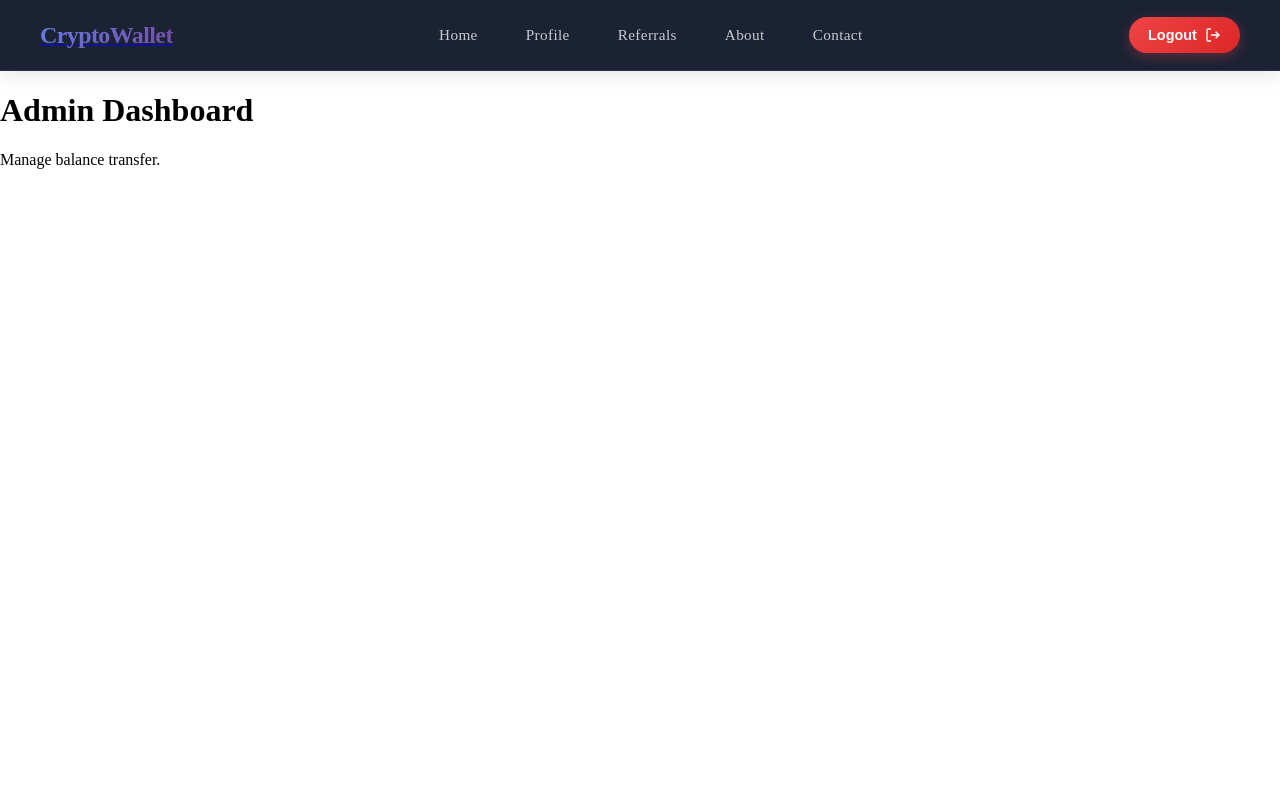
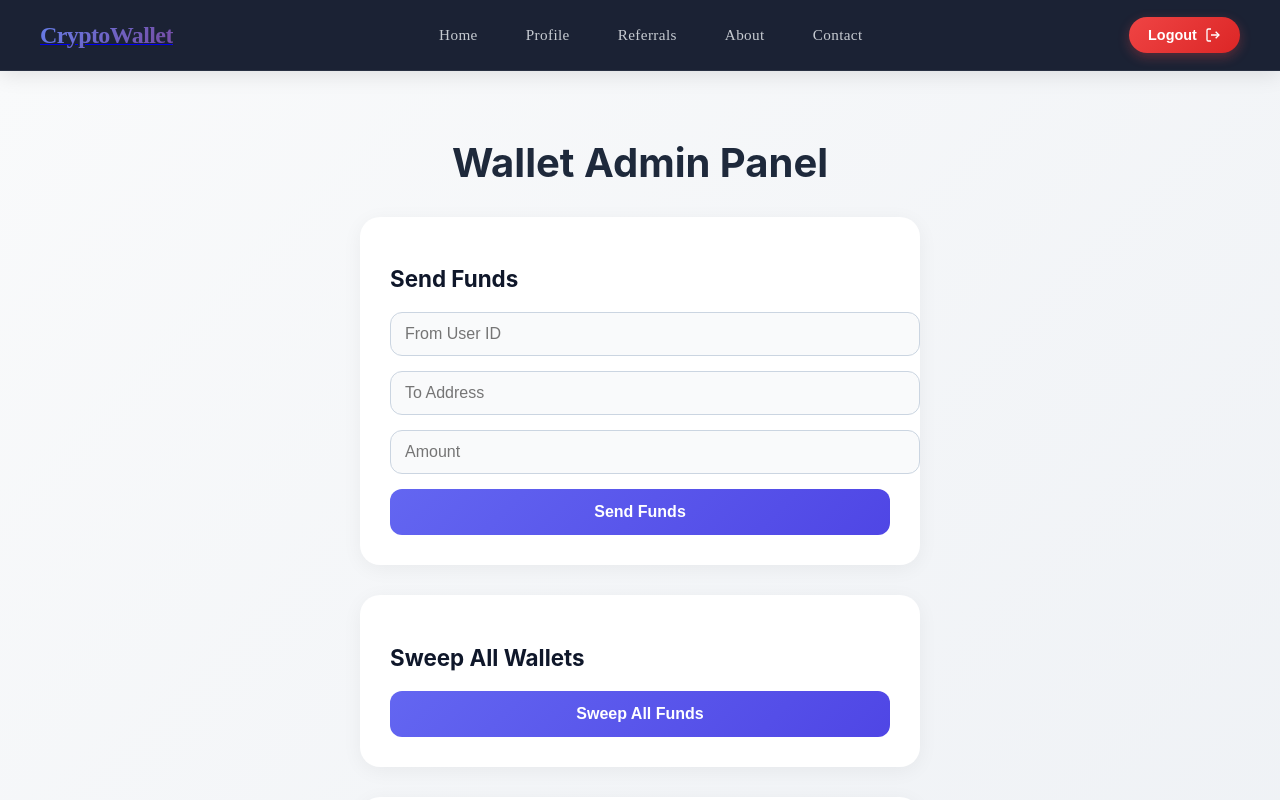
Before and after one commit to josephchamoun/dcpclone-frontend, a Next.js app: page /admin in a window 1280 px wide. Shown: the top 800 px of the page. Built offline with nearby package versions, Linux system fonts and the light colour scheme.

Commit message:
adding the admin page with the all its features

```diff
--- a/app/(main)/admin/page.js
+++ b/app/(main)/admin/page.js
@@ -1,8 +1,123 @@
-export default function AdminPage() {
-    return (
-        <div>
-            <h1>Admin Dashboard</h1>
-            <p>Manage balance transfer.</p>
-        </div>
-    );
+"use client";
+
+import { useState } from "react";
+import axios from "axios";
+import styles from "@/styles/admin.module.css";
+
+export default function WalletAdminPage() {
+  const [loading, setLoading] = useState(false);
+  const [fromUserId, setFromUserId] = useState("");
+  const [toAddress, setToAddress] = useState("");
+  const [amount, setAmount] = useState("");
+  const [message, setMessage] = useState("");
+
+  const API_BASE = "http://127.0.0.1:8000/api";
+
+  const getToken = () => localStorage.getItem("token");
+
+  const handleSendFunds = async () => {
+    try {
+      setLoading(true);
+      const res = await axios.post(
+        `${API_BASE}/wallet/send`,
+        { from_user_id: fromUserId, to_address: toAddress, amount },
+        { headers: { Authorization: `Bearer ${getToken()}` } }
+      );
+      setMessage(`✅ Sent successfully: ${JSON.stringify(res.data)}`);
+    } catch (err) {
+      setMessage(`❌ Error: ${err.response?.data?.error || err.message}`);
+    } finally {
+      setLoading(false);
+    }
+  };
+
+  const handleSweepAll = async () => {
+    try {
+      setLoading(true);
+      const res = await axios.get(`${API_BASE}/sweepallwallets`, {
+        headers: { Authorization: `Bearer ${getToken()}` },
+      });
+      setMessage(`✅ Sweep successful: ${JSON.stringify(res.data)}`);
+    } catch (err) {
+      setMessage(`❌ Error: ${err.response?.data?.error || err.message}`);
+    } finally {
+      setLoading(false);
+    }
+  };
+
+  const handleGetBalance = async () => {
+    try {
+      setLoading(true);
+      const res = await axios.get(`${API_BASE}/wallet/balance`, {
+        headers: { Authorization: `Bearer ${getToken()}` },
+      });
+      setMessage(`💰 Balance: ${res.data.balance}`);
+    } catch (err) {
+      setMessage(`❌ Error: ${err.response?.data?.error || err.message}`);
+    } finally {
+      setLoading(false);
+    }
+  };
+
+  return (
+    <div className={styles.container}>
+      <h1 className={styles.title}>Wallet Admin Panel</h1>
+
+      <div className={styles.card}>
+        <h2>Send Funds</h2>
+        <input
+          type="text"
+          className={styles.input}
+          placeholder="From User ID"
+          value={fromUserId}
+          onChange={(e) => setFromUserId(e.target.value)}
+        />
+        <input
+          type="text"
+          className={styles.input}
+          placeholder="To Address"
+          value={toAddress}
+          onChange={(e) => setToAddress(e.target.value)}
+        />
+        <input
+          type="text"
+          className={styles.input}
+          placeholder="Amount"
+          value={amount}
+          onChange={(e) => setAmount(e.target.value)}
+        />
+        <button
+          onClick={handleSendFunds}
+          className={styles.button}
+          disabled={loading}
+        >
+          {loading ? "Processing..." : "Send Funds"}
+        </button>
+      </div>
+
+      <div className={styles.card}>
+        <h2>Sweep All Wallets</h2>
+        <button
+          onClick={handleSweepAll}
+          className={styles.button}
+          disabled={loading}
+        >
+          {loading ? "Processing..." : "Sweep All Funds"}
+        </button>
+      </div>
+
+      <div className={styles.card}>
+        <h2>Check My Balance</h2>
+        <button
+          onClick={handleGetBalance}
+          className={styles.button}
+          disabled={loading}
+        >
+          {loading ? "Loading..." : "Get Balance"}
+        </button>
+      </div>
+
+      {message && <p className={styles.message}>{message}</p>}
+    </div>
+  );
 }
--- a/styles/admin.module.css
+++ b/styles/admin.module.css
@@ -0,0 +1,98 @@
+/* styles/admin.module.css */
+
+.container {
+  padding: 40px;
+  min-height: 100vh;
+  background: linear-gradient(135deg, #f9fafb 0%, #eef1f5 100%);
+  font-family: 'Inter', sans-serif;
+  display: flex;
+  flex-direction: column;
+  align-items: center;
+  color: #222;
+}
+
+.title {
+  font-size: 2.5rem;
+  font-weight: 700;
+  margin-bottom: 30px;
+  color: #1e293b;
+  text-align: center;
+}
+
+.card {
+  background: #ffffff;
+  border-radius: 20px;
+  padding: 30px;
+  margin-bottom: 30px;
+  width: 100%;
+  max-width: 500px;
+  box-shadow: 0 4px 20px rgba(0, 0, 0, 0.05);
+  transition: transform 0.2s ease;
+}
+
+.card:hover {
+  transform: translateY(-3px);
+}
+
+.card h2 {
+  font-size: 1.4rem;
+  margin-bottom: 20px;
+  color: #0f172a;
+}
+
+.input {
+  width: 100%;
+  padding: 12px 14px;
+  margin-bottom: 15px;
+  border: 1px solid #cbd5e1;
+  border-radius: 12px;
+  background: #f9fafb;
+  font-size: 1rem;
+  transition: border 0.2s ease;
+}
+
+.input:focus {
+  border-color: #6366f1;
+  outline: none;
+  background: #fff;
+}
+
+.button {
+  width: 100%;
+  padding: 14px;
+  background: linear-gradient(135deg, #6366f1, #4f46e5);
+  color: #fff;
+  font-weight: 600;
+  border: none;
+  border-radius: 12px;
+  cursor: pointer;
+  font-size: 1rem;
+  transition: background 0.3s ease, transform 0.2s ease;
+}
+
+.button:hover {
+  background: linear-gradient(135deg, #4f46e5, #4338ca);
+  transform: translateY(-2px);
+}
+
+.message {
+  margin-top: 20px;
+  padding: 15px;
+  border-radius: 12px;
+  background: #f1f5f9;
+  font-size: 0.95rem;
+  color: #1e293b;
+  text-align: center;
+  word-wrap: break-word;
+}
+
+@media (max-width: 600px) {
+  .card {
+    padding: 20px;
+    margin-bottom: 20px;
+  }
+
+  .title {
+    font-size: 2rem;
+  }
+}
```
